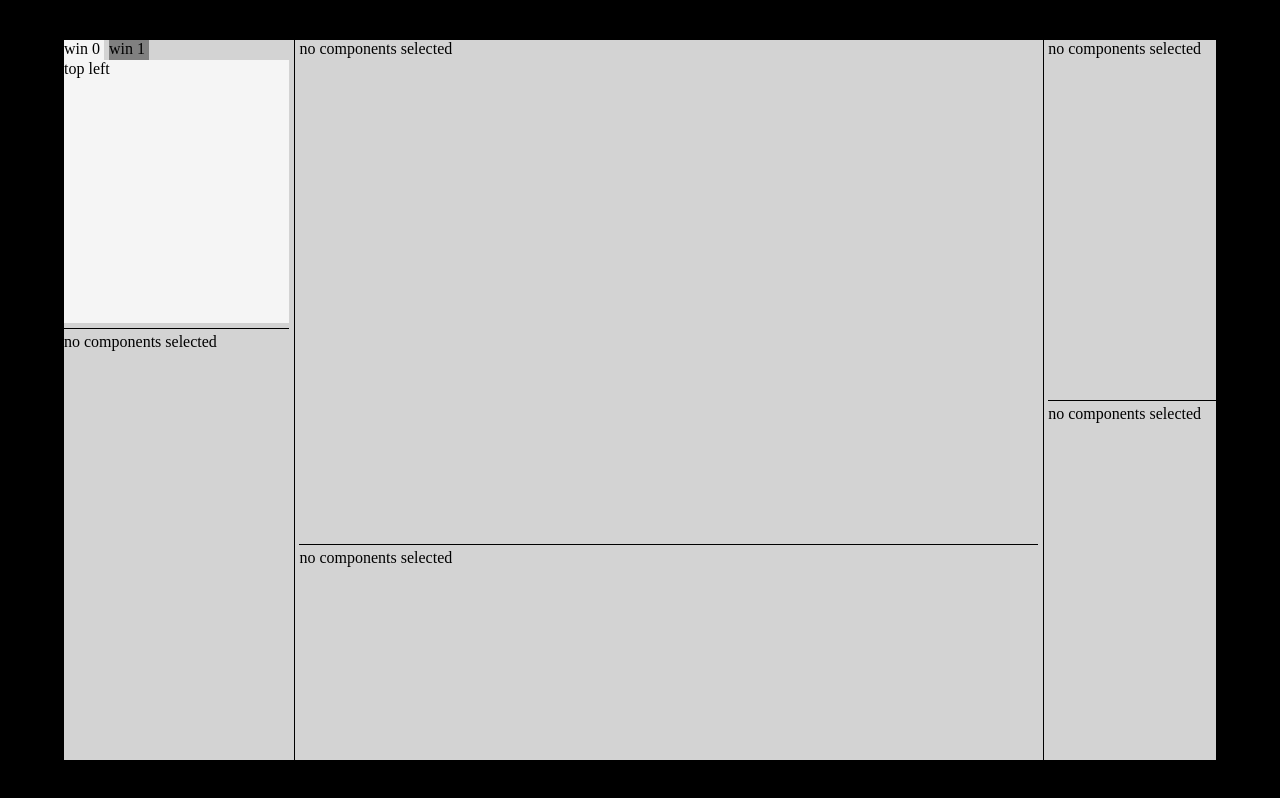
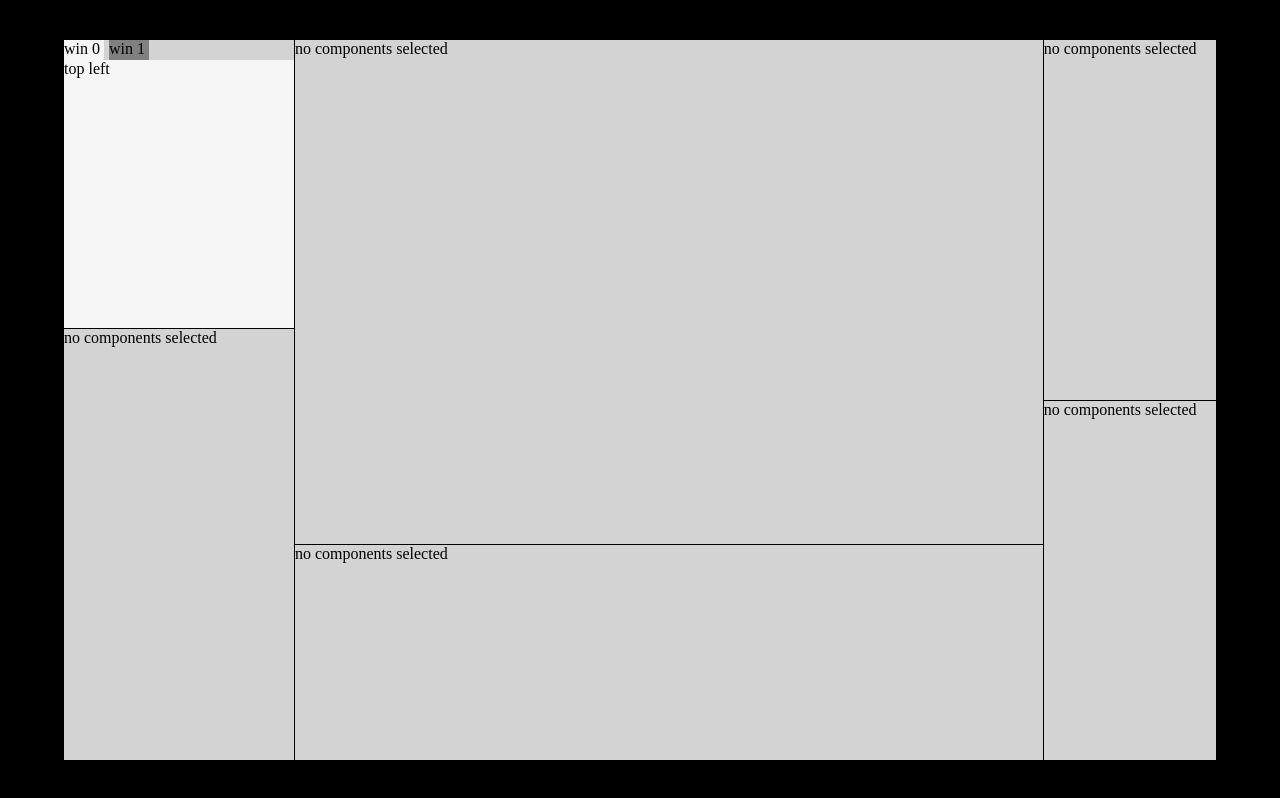
Before and after one commit to saren44/react-editable-layout, a React (Vite) app: page / in a window 1280 px wide. Shown: the top 798 px of the page. Built offline with nearby package versions, Linux system fonts and the light colour scheme.

Commit message:
resize bar changes

```diff
--- a/src/components/EditableLayout/styles.ts
+++ b/src/components/EditableLayout/styles.ts
@@ -17,15 +17,15 @@ export const StyledEditableLayout = styled.div<IStyledCustomizableLayoutProps>`
 	}
 
 	.leftCol {
-		width: calc(${p => p.$left.width}% - 5px);
+		width: calc(${p => p.$left.width}% - 0.5px);
 	}
 
 	.centerCol {
-		width: calc(${p => p.$center.width}% - 10px);
+		width: calc(${p => p.$center.width}% - 1px);
 	}
 
 	.rightCol {
-		width: calc(${p => p.$right.width}% - 5px);
+		width: calc(${p => p.$right.width}% - 0.5px);
 	}
 
 
--- a/src/components/LayoutColumn/LayoutColumn.tsx
+++ b/src/components/LayoutColumn/LayoutColumn.tsx
@@ -53,6 +53,7 @@ export const LayoutColumn = ({
 		<StyledLayoutColumn
 			$top={{height: data.top.height}}
 			$bottom={{height: data.bottom.height}}
+			$dragging={isResizing}
 			onMouseMove={handleMouseMove}
 			onMouseUp={handleClearResize}
 			onMouseLeave={handleClearResize}
--- a/src/components/LayoutColumn/styles.ts
+++ b/src/components/LayoutColumn/styles.ts
@@ -17,11 +17,11 @@ export const StyledLayoutColumn = styled.div<IStyledLayoutColumnProps>`
 	}
 
 	.top {
-		height: calc(${p => p.$top.height}% - 5px);
+		height: calc(${p => p.$top.height}% - 0.5px);
 	}
 
 	.bottom {
-		height: calc(${p => p.$bottom.height}% - 5px);
+		height: calc(${p => p.$bottom.height}% - 0.5px);
 	}
 
 `
--- a/src/components/LayoutColumn/types.ts
+++ b/src/components/LayoutColumn/types.ts
@@ -9,6 +9,7 @@ export interface ILayoutColumnProps {
 export interface IStyledLayoutColumnProps {
 	$top: LayoutComponent;
 	$bottom: LayoutComponent;
+	$dragging: boolean;
 }
 
 interface LayoutComponent {
--- a/src/components/ResizeBar/styles.ts
+++ b/src/components/ResizeBar/styles.ts
@@ -2,8 +2,8 @@ import styled from "styled-components"
 import { IStyledResizeBarProps } from "./types"
 
 export const StyledResizeBar = styled.div<IStyledResizeBarProps>`
-	width: ${p => p.$direction === 'horizontal' ? '100%' : '10px'};
-	height: ${p => p.$direction === 'horizontal' ? '10px' : '100%'};
+	width: ${p => p.$direction === 'horizontal' ? '100%' : '1px'};
+	height: ${p => p.$direction === 'horizontal' ? '1px' : '100%'};
 	display: flex;
 	justify-content: center;
 	align-items: center;
```
